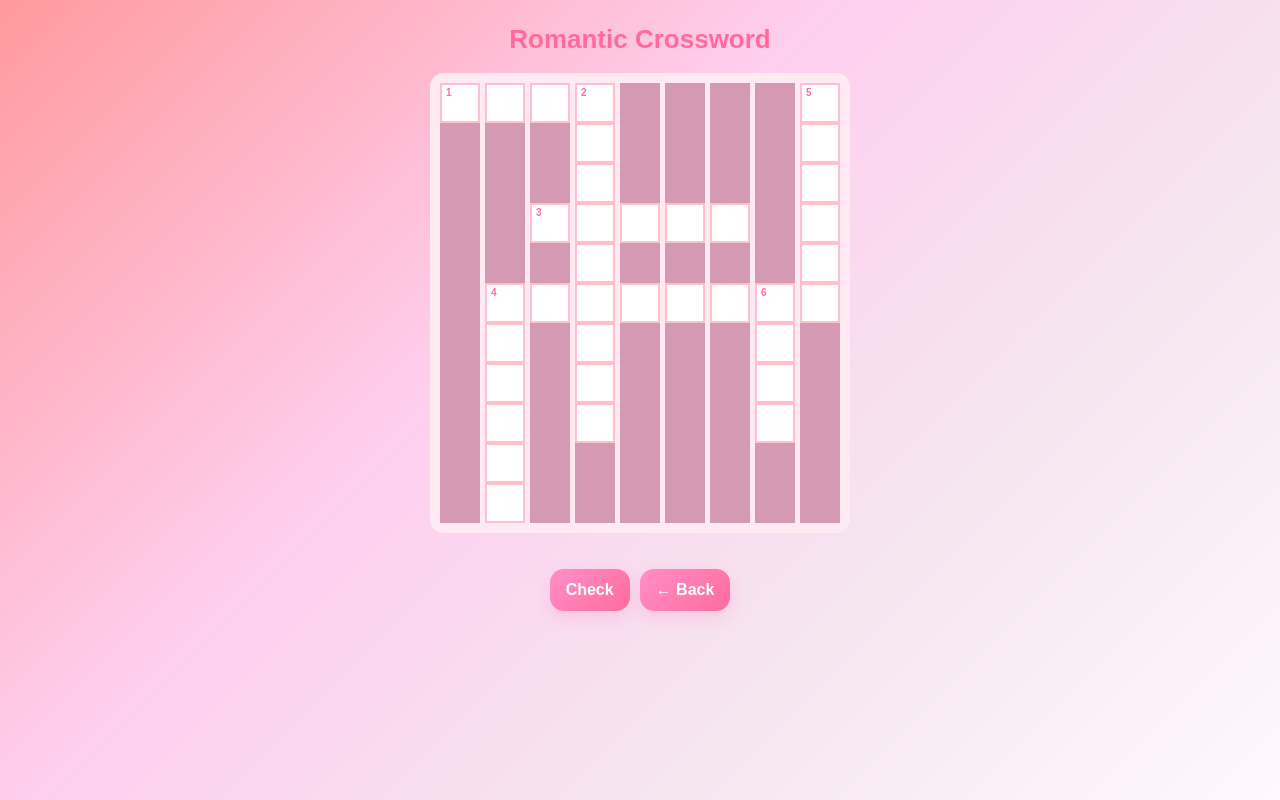
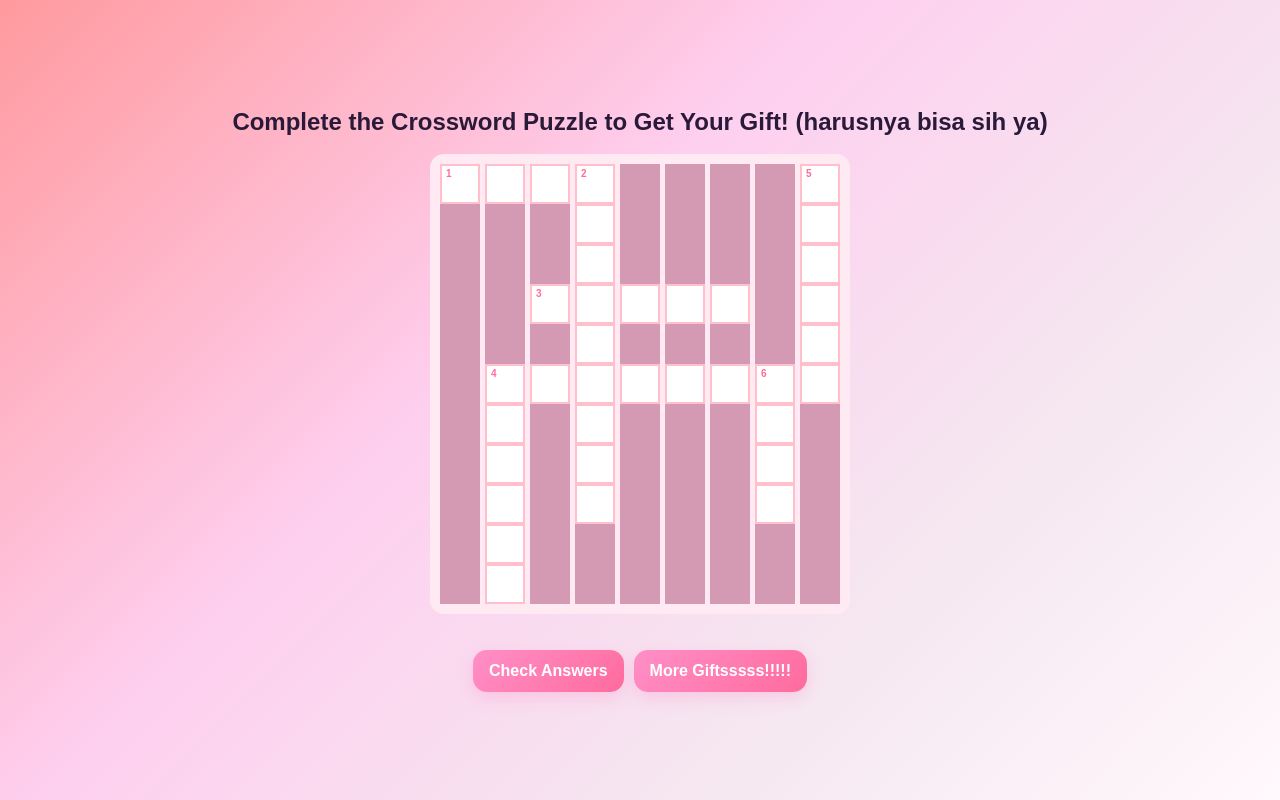
Before and after one commit to Alfathanf/kugie-s-21st-birthday, a Vue app: page /crossword in a window 1280 px wide. Built offline with nearby package versions, Linux system fonts and the light colour scheme.

Commit message:
fix text

```diff
--- a/src/views/Camera.vue
+++ b/src/views/Camera.vue
@@ -6,7 +6,7 @@
 
       <!-- IDLE -->
       <div v-if="mode === 'idle'" class="idle-message">
-        <p>Ready to capture a memory? 📷</p>
+        <p>Aku gabisa lihat fotonya, kecuali kalo kamu kasih ke aku hihi</p>
       </div>
 
       <!-- CAMERA -->
@@ -46,7 +46,7 @@
             💾 Save Photo
       </button>
 
-      <button @click="goBack" class="btn-back">← Back</button>
+      <button @click="goBack">More Gifttts!!!!!</button>
     </div>
   </section>
 </template>
--- a/src/views/Comic.vue
+++ b/src/views/Comic.vue
@@ -2,7 +2,7 @@
   <section class="screen comic-screen">
     <!-- <button class="back-btn top" @click="goBack">← Back to Menu</button> -->
     <div class="comic-header">
-      <h2>💌Comic Strip</h2>
+      <h2>Comic</h2>
     </div>
     <div class="comic-container">
       <div class="comic-frames">
--- a/src/views/CrosswordGame.vue
+++ b/src/views/CrosswordGame.vue
@@ -1,6 +1,6 @@
 <template>
-  <section class="screen crossword-screen">
-    <h2 class="title">Romantic Crossword</h2>
+  <section class="screen game-screen">
+    <h2>Complete the Crossword Puzzle to Get Your Gift! (harusnya bisa sih ya)</h2>
 
     <!-- GRID -->
     <div class="grid-shell">
@@ -29,8 +29,8 @@
 
     <!-- ACTION -->
     <div class="actions">
-      <button class="back-btn" @click="checkAnswers">Check</button>
-      <button class="back-btn" @click="goBack">← Back</button>
+      <button class="back-btn" @click="checkAnswers">Check Answers</button>
+      <button class="back-btn" @click="goBack">More Giftsssss!!!!!</button>
     </div>
 
     <p class="feedback" v-if="feedback">{{ feedback }}</p>
@@ -38,9 +38,9 @@
     <!-- MODAL -->
     <div v-if="showSuccess" class="modal-layer">
       <div class="modal-content">
-        <h2>🎉 Perfect! 🎉</h2>
-        <p>You solved the crossword ❤️</p>
-        <button @click="goToSurprise">Open Your Surprise 💌</button>
+        <h2>🎉 GOKILLLL 🎉</h2>
+        <p>You solved the crossword, good jobbb sayangg ❤️</p>
+        <button @click="goToSurprise">Your Gift! 🎁</button>
       </div>
     </div>
   </section>
@@ -127,7 +127,7 @@ function checkAnswers() {
     showSuccess.value = true
     feedback.value = ''
   } else {
-    feedback.value = 'Still not correct 😢 try again!'
+    feedback.value = 'tetttt totttt! coba cek lagi clue nya, semangatttt!'
   }
 }
 
--- a/src/views/Invitation.vue
+++ b/src/views/Invitation.vue
@@ -1,11 +1,14 @@
 <template>
   <section class="screen invitation-screen">
     <div class="invite-card">
+      <div class="invite-header">
+        <h1>💌 INVITATION LETTER 💌</h1>
         <img
   src="/assets/images/invitation.png"
   alt="Invitation Card"
   class="invite-image"
 />
+      </div>
 
       <div class="invite-action-row">
         <button class="btn-accept" @click="acceptInvite">
@@ -85,7 +88,7 @@ function moveReject(e) {
   let moveDistance = distance < 120 ? 180 : 100
 
   let moveX = dx * moveDistance
-  let moveY = dy * moveDistance
+  let moveY = -Math.abs(dy * moveDistance)
 
   /* 🔥 batas biar nggak over kabur */
   const MAX_OFFSET = 160
@@ -126,8 +129,8 @@ function moveReject(e) {
   width: 100%;
   max-width: 420px; /* biar ga kegedean */
   border-radius: 16px;
-  background: white;
-  padding: 10px;
+  /* background: white; */
+  /* padding: 10px; */
 
   box-shadow: 0 10px 30px rgba(255, 140, 199, 0.3);
 
@@ -159,7 +162,7 @@ function moveReject(e) {
   margin-bottom: 8px;
   background: linear-gradient(120deg, #ff6b9d, #c44569);
   -webkit-background-clip: text;
-  -webkit-text-fill-color: transparent;
+  /* -webkit-text-fill-color: transparent; */
   font-weight: 700;
 }
 
```
